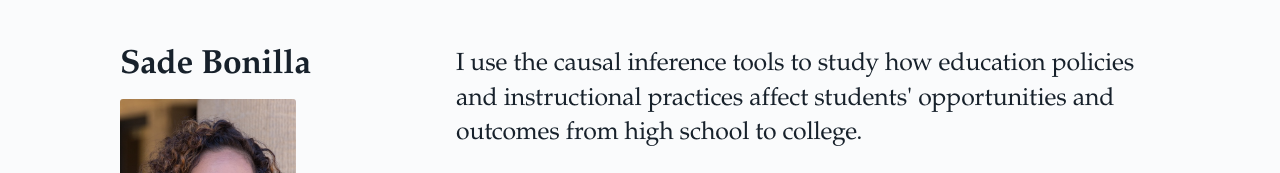
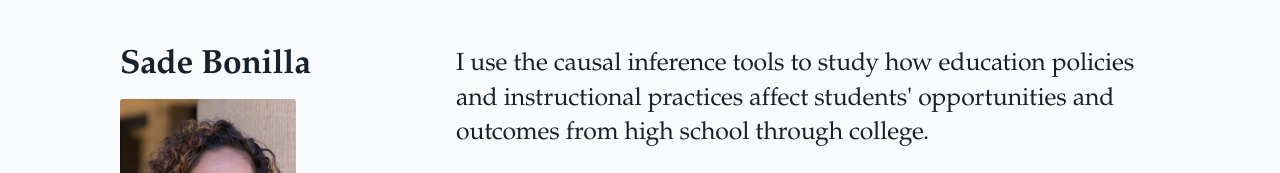
Before and after one commit to sade-bonilla/sade-bonilla.github.io, a plain HTML site: page index.html in a window 1280 px wide. Shown: the top 173 px of the page. Drawn offline with Linux system fonts and the light colour scheme.

Commit message:
Update index.html

```diff
--- a/index.html
+++ b/index.html
@@ -24,7 +24,7 @@
   <ul class="ext"><li><a href="mailto:sadeb@upenn.edu">sadeb@upenn.edu</a></li><li><a href="https://orcid.org/0000-0002-0618-2330">ORCID</a></li><li><a href="https://scholar.google.com/citations?user=dUaWpw4AAAAJ&hl=en">Google Scholar</a></li><li><a href="https://www.gse.upenn.edu/faculty/sade-bonilla">Penn GSE profile</a></li></ul>
 </header>
 <main id="main">
-<p class="lead">I use the causal inference tools to study how education policies and instructional practices affect students' opportunities and outcomes from high school to college.</p>
+<p class="lead">I use the causal inference tools to study how education policies and instructional practices affect students' opportunities and outcomes from high school through college.</p>
 <p>My research focuses on three areas: the transition from high school to college; curriculum, teaching, and learning; and student success in postsecondary education. </p>
 <p>I am an Assistant Professor at the University of Pennsylvania Graduate School of Education and Faculty Research Director of the Office of School &amp; Community Engagement. I received my Ph.D. in Economics of Education from Stanford University in 2019 and previously taught at the University of Massachusetts Amherst.</p>
 <h2>Research themes</h2>
```
